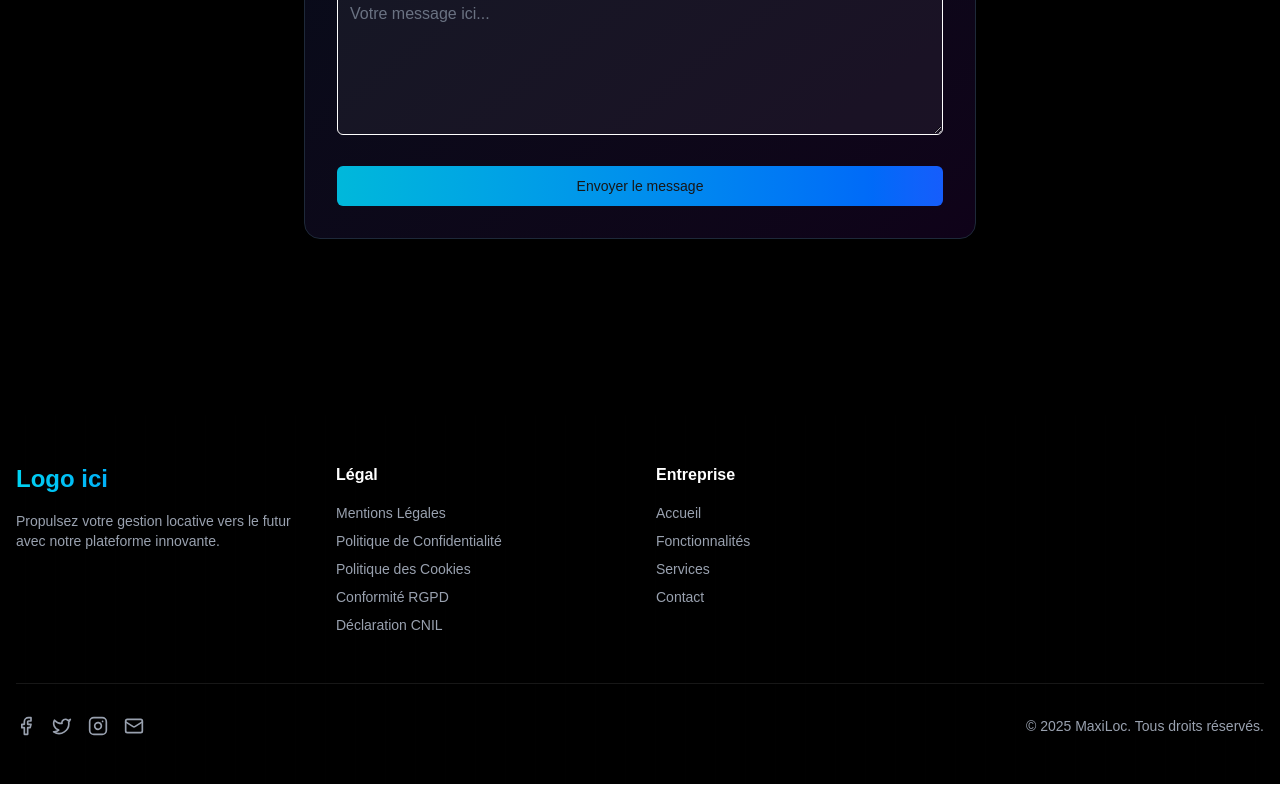
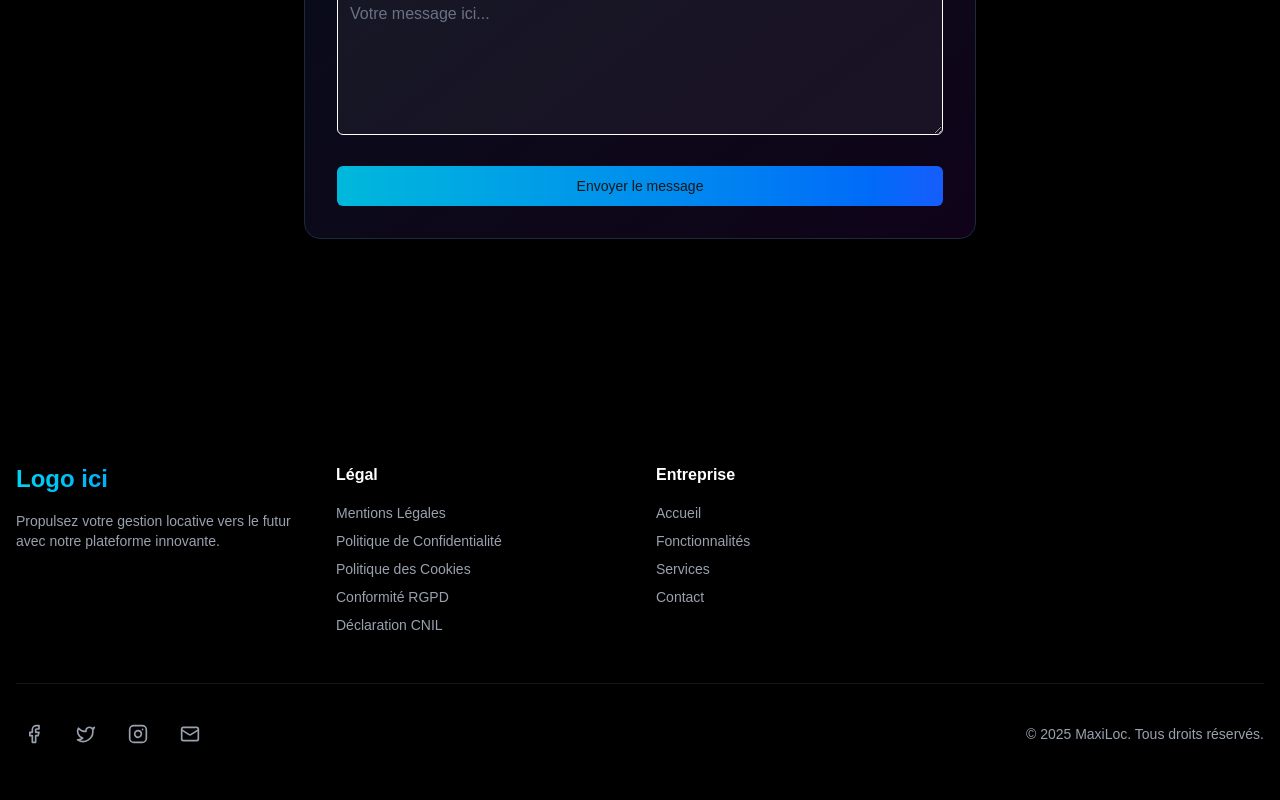
Before and after one commit to CHANG-Toma/maxi-loc, a Next.js app: page / in a window 1280 px wide. Shown: the part 2312-3112 px from the top of the page. Built offline with nearby package versions, Linux system fonts and the light colour scheme.

Commit message:
fix(readme): content

```diff
--- a/src/components/footer.tsx
+++ b/src/components/footer.tsx
@@ -32,9 +32,9 @@ const Footer = () => {
   ];
 
   const socialLinks = [
-    { Icon: Facebook, href: "#", label: "Facebook" },
-    { Icon: Twitter, href: "#", label: "Twitter" },
-    { Icon: Instagram, href: "#", label: "Instagram" },
+    { Icon: Facebook, href: "https://www.facebook.com", label: "Facebook" },
+    { Icon: Twitter, href: "https://www.twitter.com", label: "Twitter" },
+    { Icon: Instagram, href: "https://www.instagram.com", label: "Instagram" },
     { Icon: Mail, href: "mailto:toma11chang@gmail.com", label: "Email" },
   ];
 
@@ -142,16 +142,38 @@ const Footer = () => {
           <div className="flex flex-col md:flex-row justify-between items-center gap-4">
             <div className="flex space-x-4">
               {socialLinks.map(({ Icon, href, label }) => (
-                <motion.a
+                <a
                   key={label}
                   href={href}
-                  whileHover={{ scale: 1.1 }}
-                  whileTap={{ scale: 0.95 }}
-                  className="text-gray-400 hover:text-primary transition-colors duration-200"
+                  target="_blank"
+                  rel="noopener noreferrer"
+                  className="text-gray-400 hover:text-white transition-colors duration-200 flex items-center gap-1 group p-2 hover:scale-110"
+                  onClick={(e) => {
+                    // Vérifier si le lien commence par un # (lien interne)
+                    if (href.startsWith('#')) {
+                      e.preventDefault();
+                      const targetId = href.substring(1);
+                      const targetElement = document.getElementById(targetId);
+
+                      if (targetElement) {
+                        // Animation de scroll douce
+                        window.scrollTo({
+                          top: targetElement.offsetTop,
+                          behavior: 'smooth'
+                        });
+
+                        // Animation visuelle supplémentaire
+                        targetElement.classList.add('highlight-section');
+                        setTimeout(() => {
+                          targetElement.classList.remove('highlight-section');
+                        }, 1500);
+                      }
+                    }
+                  }}
                 >
                   <Icon className="w-5 h-5" />
                   <span className="sr-only">{label}</span>
-                </motion.a>
+                </a>
               ))}
             </div>
             <p className="text-gray-400 text-sm">
@@ -160,9 +182,6 @@ const Footer = () => {
           </div>
         </div>
       </div>
-
-      {/* Effet de lueur */}
-      <div className="absolute bottom-0 left-0 right-0 h-px bg-gradient-to-r from-transparent via-primary/50 to-transparent" />
     </footer>
   );
 };
```
Also changed, not shown: 1 other file (tests, documents, lock files or other folders).
